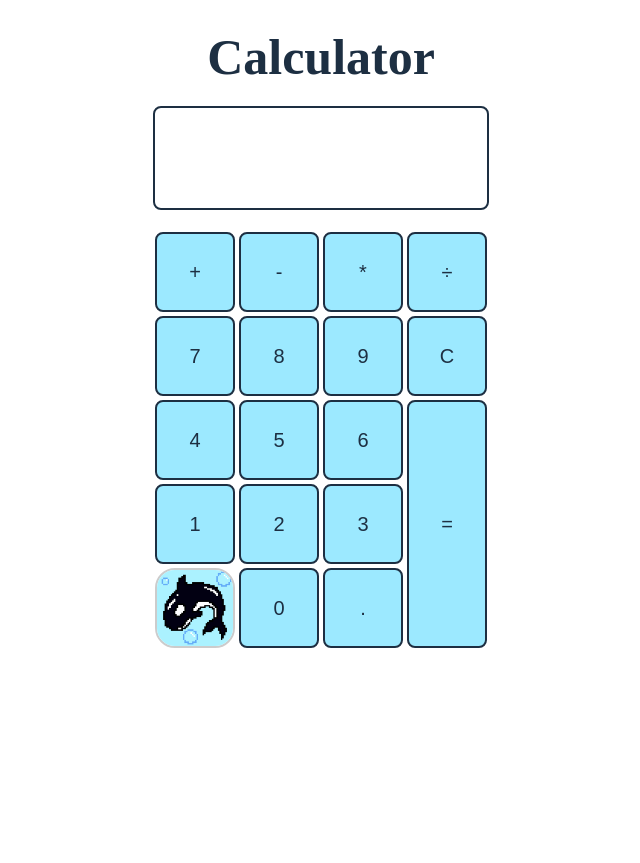
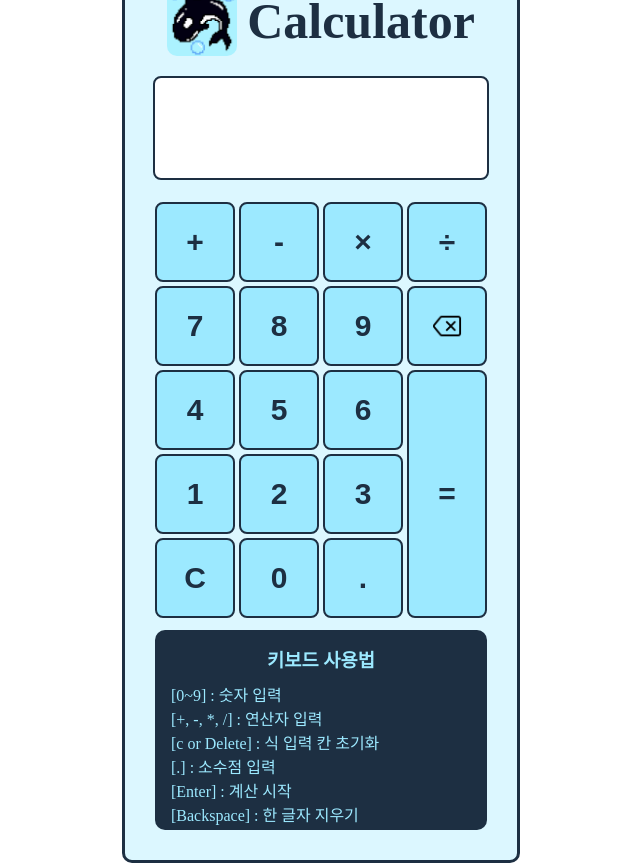
Before and after one commit to wbjung2917/RPAGen2_JSProject1, a plain HTML site: page index.html in a window 1280 px wide. Shown: the whole page, without its empty margins (319-959 px from the left). Before the commit the page ends 800 px from the top, so only its background shows below. Drawn offline with Linux system fonts and the light colour scheme.

Commit message:
adjust layout

```diff
--- a/css/index.css
+++ b/css/index.css
@@ -1,10 +1,20 @@
+html{
+    height : 100%;
+}
+body{
+    height : 100%;
+    display: flex;
+    justify-content: center;
+    align-items: center;
+}
 button{
     width : 80px;
     height : 80px;
     margin : 2px;
     border : #1D2F42 2px solid;
     border-radius: 8px;
-    font-size : 20px;
+    font-size : 30px;
+    font-weight: bold;
     background-color: #9CE9FF;
     color : #1D2F42;
 }
@@ -16,11 +26,19 @@ button:active{
     display: flex;
     flex-direction: column;
     align-items: center;
+    background-color: #dcf7ff;
+    padding : 10px 20px 20px 20px;
+    border : #1D2F42 3px solid;
+    border-radius: 10px;
+}
+#head{
+    display :flex;
+    align-items: center;
 }
 #title{
     font-size: 50px;
     color : #1D2F42;
-    margin : 20px;
+    margin : 20px 5px;
 }
 #formula-box{
     display: flex;
@@ -29,6 +47,7 @@ button:active{
     align-items: flex-end;
     width : 312px;
     min-height: 80px;
+    background-color: white;
     border : #1D2F42 2px solid;
     border-radius: 8px;
     margin-bottom : 20px;
@@ -53,6 +72,11 @@ button:active{
 #button-group{
     display: flex;
 }
+#backspace{
+    display: flex;
+    align-items: center;
+    justify-content: center;
+}
 #line{
     display: flex;
     flex-direction: column;
@@ -61,9 +85,32 @@ button:active{
     height : 248px;
 }
 #profile-img{
-    width : 76px;
-    height : 76px;
-    margin : 2px;
-    border : #cccccc 2px solid;
-    border-radius: 20px;
+    width : 70px;
+    height : 70px;
+    margin : 20px 5px;
+    border-radius: 10px;
 }
+#backspace-img{
+    width : 30px;
+    height : 30px;
+}
+#how-to-use{
+    display: flex;
+    flex-direction: column;
+    justify-content: center;
+    align-items: center;
+    width : 332px;
+    height: 200px;
+    margin : 10px;
+    background-color:#1D2F42;
+    color :#9CE9FF;
+    border-radius: 10px;
+}
+#how-to-use-title{
+    margin : 10px;
+    text-align: center;
+}
+#how-to-use-content{
+    width : 300px;
+    margin : 0;
+}
--- a/index.html
+++ b/index.html
@@ -9,40 +9,52 @@
 </head>
 <body>
     <div id="contents">
-        <h1 id="title">Calculator</h1>
+        <div id="head">
+            <img src="img/Orca_Profile.png" id="profile-img">
+            <h1 id="title">Calculator</h1>
+        </div>
         <div id="formula-box">
             <p id="history"></p>
             <p id="formula"></p>
         </div>
         <div id="button-group">
             <div id="line">
-                <button class="operator" onclick="clickOperators(this)" id="plus">+</button>
-                <button class="number" onclick="clickNumbers(this)" id="7">7</button>
-                <button class="number" onclick="clickNumbers(this)" id="4">4</button>
-                <button class="number" onclick="clickNumbers(this)" id="1">1</button>
-                <img src="img/Orca_Profile.png" id="profile-img">
+                <button class="operator" id="plus">+</button>
+                <button class="number" id="7">7</button>
+                <button class="number" id="4">4</button>
+                <button class="number" id="1">1</button>
+                <button class="clear" id="clear">C</button>
             </div>
             <div id="line">
-                <button class="operator" onclick="clickOperators(this)" id="minus">-</button>
-                <button class="number" onclick="clickNumbers(this)" id="8">8</button>
-                <button class="number" onclick="clickNumbers(this)" id="5">5</button>
-                <button class="number" onclick="clickNumbers(this)" id="2">2</button>
-                <button class="number" onclick="clickNumbers(this)" id="0">0</button>
+                <button class="operator" id="minus">-</button>
+                <button class="number" id="8">8</button>
+                <button class="number" id="5">5</button>
+                <button class="number" id="2">2</button>
+                <button class="number" id="0">0</button>
             </div>
             <div id="line">
-                <button class="operator" onclick="clickOperators(this)" id="mul">*</button>
-                <button class="number" onclick="clickNumbers(this)" id="9">9</button>
-                <button class="number" onclick="clickNumbers(this)" id="6">6</button>
-                <button class="number" onclick="clickNumbers(this)" id="3">3</button>
-                <button class="number" onclick="clickNumbers(this)" id="dot">.</button>
+                <button class="operator" id="mul">×</button>
+                <button class="number" id="9">9</button>
+                <button class="number" id="6">6</button>
+                <button class="number" id="3">3</button>
+                <button class="dot" id="dot">.</button>
             </div>
             <div id="line">
-                <button class="operator" onclick="clickOperators(this)" id="div">÷</button>
-                <button class="operator" onclick="clickClear()" id="clear">C</button>
-                <button class="operator" id="equal">=</button>
+                <button class="operator" id="div">÷</button>
+                <button class="backspace" id="backspace"><img src="img/backspace.png" id="backspace-img"></button>
+                <button class="equal" id="equal">=</button>
             </div>
-            <div id="line">
-            </div>
+        </div>
+        <div id="how-to-use">
+            <h3 id="how-to-use-title">키보드 사용법</h3>
+            <p id="how-to-use-content">
+                [0~9] : 숫자 입력<br>
+                [+, -, *, /] : 연산자 입력<br>
+                [c or Delete] : 식 입력 칸 초기화<br>
+                [.] : 소수점 입력<br>
+                [Enter] : 계산 시작<br>
+                [Backspace] : 한 글자 지우기
+            </p>
         </div>
     </div>
     <script type="text/javascript" src="js/index.js"></script>
```
